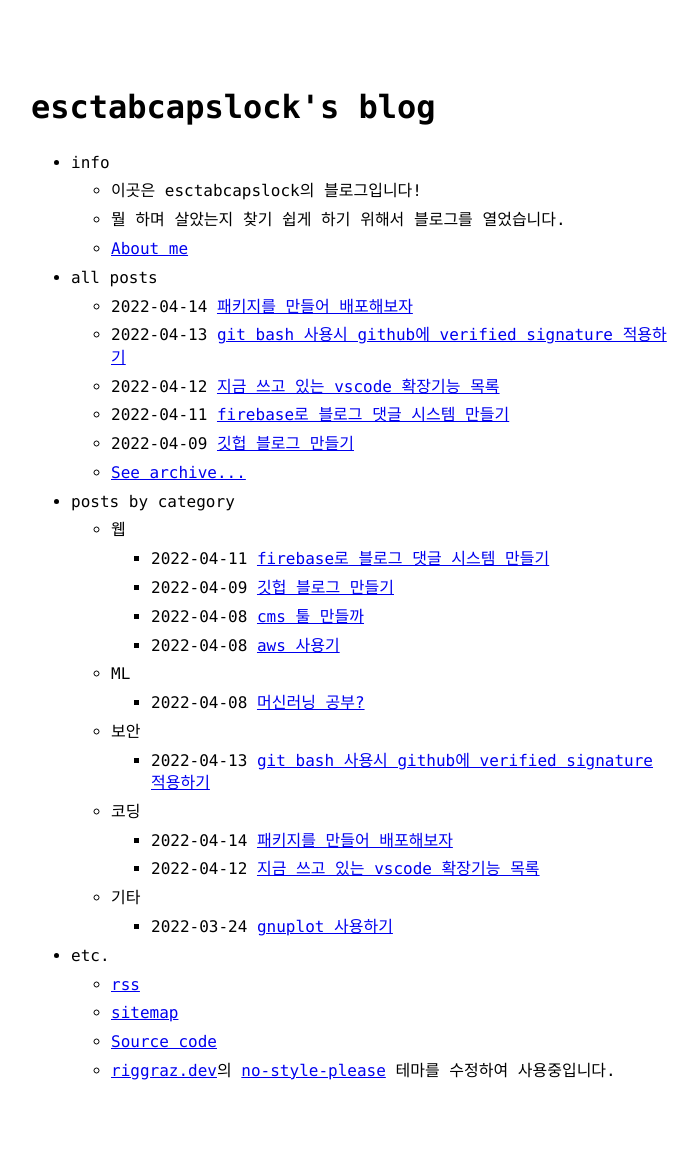
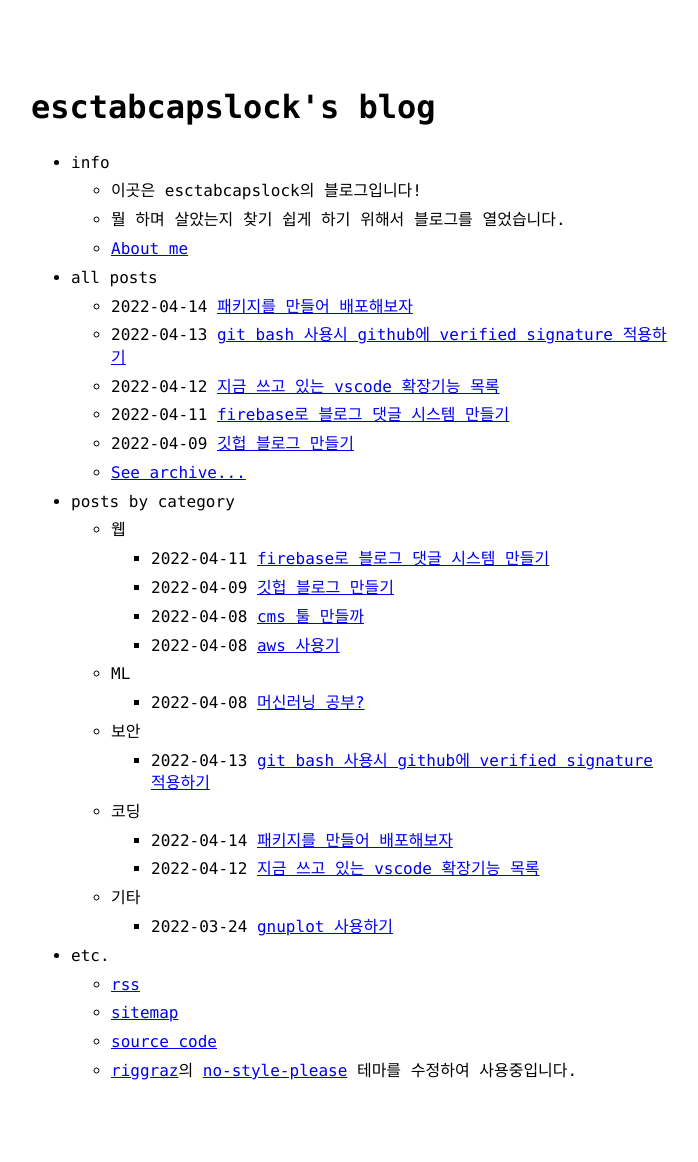
Before and after one commit to esctabcapslock/esctabcapslock.github.io, a Jekyll site: the page built from index.md, in a window 1280 px wide. Shown: the whole page, without its empty margins (289-987 px from the left). Built offline with Jekyll 4.4.1, drawn with Linux system fonts in a browser that asks for light colours.

Commit message:
메인페이지 약간 변경2

```diff
--- a/_data/menu.yml
+++ b/_data/menu.yml
@@ -65,10 +65,10 @@ entries:
       - title: sitemap
         url: sitemap.xml
 
-      - title: Source code
+      - title: source code
         url: https://github.com/esctabcapslock/esctabcapslock.github.io
 
-      - title: "<a href='https://riggraz.dev'>riggraz.dev</a>의 <a href='https://github.com/riggraz/no-style-please/network/dependents'>no-style-please</a> 테마를 수정하여 사용중입니다."
+      - title: "<a href='https://riggraz.dev'>riggraz</a>의 <a href='https://github.com/riggraz/no-style-please'>no-style-please</a> 테마를 수정하여 사용중입니다."
 
   # - title: another list
   #   entries:
```
Also changed, not shown: about.md (+1 -1 lines).
